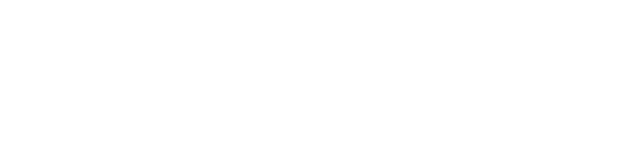
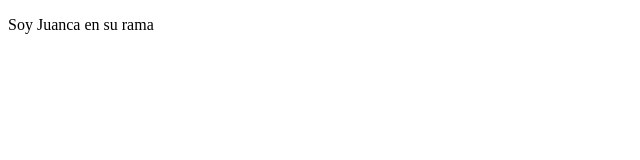
Before and after one commit to PaulAlcivar/RepoAlumnosCB, a plain HTML site: page index.html in a window 1280 px wide. Shown: the whole page, without its empty margins (0-640 px from the left). Drawn offline with Linux system fonts and the light colour scheme.

Commit message:
create juancas html

```diff
--- a/index.html
+++ b/index.html
@@ -1,11 +1,13 @@
 <!DOCTYPE html>
 <html lang="en">
+
 	<head>
 		<meta charset="UTF-8">
 		<meta name="viewport" content="width=device-width, initial-scale=1.0">
 		<title>Todos somos Compas</title>
 	</head>
 	<body>
+		<p>Soy Juanca en su rama</p>
+	</body>
 
-</body>
 </html>
```
Lines whose indentation alone changed are shown as unchanged.
